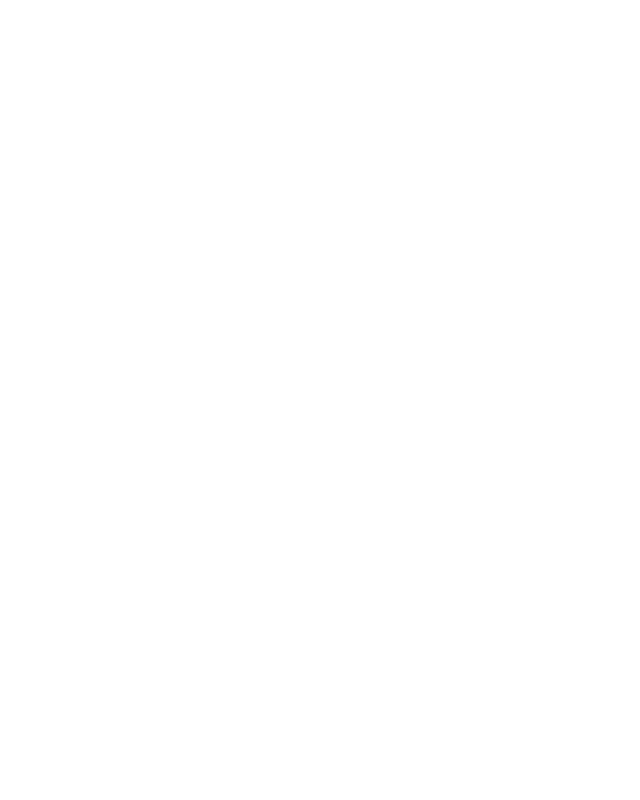
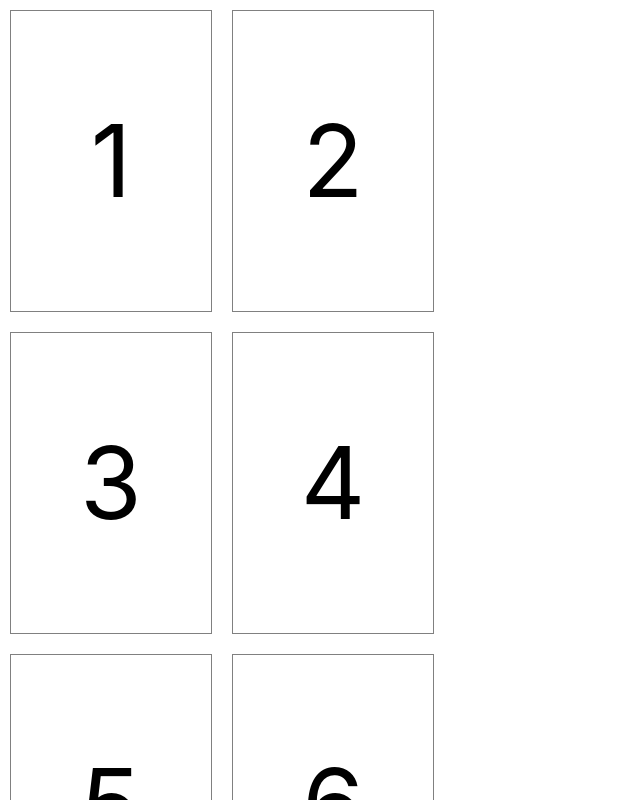
Before and after one commit to Toam10/memory-cards-game, a React (Create React App) app: page / in a window 1280 px wide. Shown: the top 800 px of the page, without its empty margins (0-640 px from the left). Built offline with nearby package versions, Linux system fonts and the light colour scheme.

Commit message:
rendering the cards_12 list inside the board

```diff
--- /dev/null
+++ b/src/components/game/board/board.styles.ts
@@ -0,0 +1,7 @@
+import styled from "styled-components";
+
+export const Container = styled.div`
+	width: 50%;
+	display: flex;
+	flex-wrap: wrap;
+`;
--- a/src/components/game/board/index.tsx
+++ b/src/components/game/board/index.tsx
@@ -1,7 +1,12 @@
 import React from "react";
-
+import CardsList from "../cardsList";
+import * as Style from "./board.styles";
 const Board = () => {
-	return null;
+	return (
+		<Style.Container>
+			<CardsList />
+		</Style.Container>
+	);
 };
 
 export default Board;
--- a/src/components/game/card/card.styles.ts
+++ b/src/components/game/card/card.styles.ts
@@ -1,7 +1,11 @@
 import styled from "styled-components";
 
 export const Container = styled.div`
-	width: 100px;
-	height: 400px;
+	width: 200px;
+	height: 300px;
 	border: 1px solid gray;
+	margin: 10px;
+	text-align: center;
+	line-height: 300px;
+	font-size: 100px;
 `;
--- a/src/components/game/card/index.tsx
+++ b/src/components/game/card/index.tsx
@@ -1,7 +1,8 @@
 import React from "react";
-
-const Card = () => {
-	return null;
+import { ICardProps } from "../../../types/game/card.types";
+import * as Style from "./card.styles";
+const Card = ({ card }: ICardProps) => {
+	return <Style.Container>{card}</Style.Container>;
 };
 
 export default Card;
--- a/src/components/game/cardsList/index.tsx
+++ b/src/components/game/cardsList/index.tsx
@@ -1,7 +1,13 @@
 import React from "react";
+import { CARDS_12 } from "../../../constants/cards.constants";
+import Card from "../card";
 
 const CardsList = () => {
-	return null;
+	const arrangingCards = (card: string | number) => {
+		return <Card card={card} />;
+	};
+
+	return <>{CARDS_12.map(arrangingCards)}</>;
 };
 
 export default CardsList;
--- a/src/components/game/index.tsx
+++ b/src/components/game/index.tsx
@@ -1,7 +1,8 @@
 import React from "react";
+import Board from "./board";
 
 const Game = () => {
-	return null;
+	return <Board />;
 };
 
 export default Game;
--- /dev/null
+++ b/src/types/game/card.types.ts
@@ -0,0 +1,3 @@
+export interface ICardProps {
+	card: string | number;
+}
```
